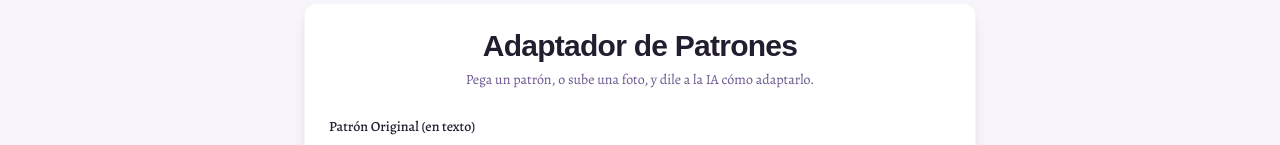
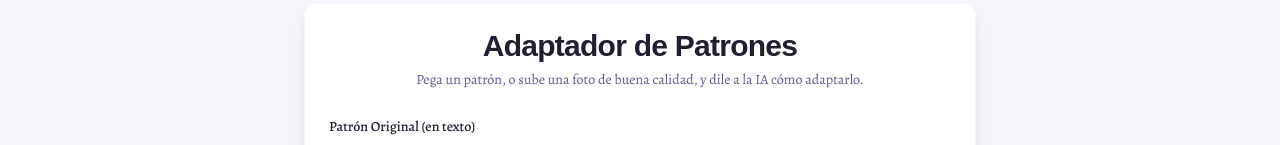
Before and after one commit to nievespitti/lanuevacrocheterIA, a Next.js app: page /asistente-ia in a window 1280 px wide. Both pictures are taken after a click on the tab "Adaptar Patrón". Shown: the part 353-498 px from the top of the page. Built offline with nearby package versions, Linux system fonts and the light colour scheme; no server answers; a web font is replaced by a local one; what @genkit-ai/googleai, genkit would draw is missing.

Commit message:
detalle imágenes + correo

```diff
--- a/src/components/crochet/AiPatternAdapter.tsx
+++ b/src/components/crochet/AiPatternAdapter.tsx
@@ -114,7 +114,8 @@ export function AiPatternAdapter() {
             Adaptador de Patrones
           </CardTitle>
           <CardDescription>
-            Pega un patrón, o sube una foto, y dile a la IA cómo adaptarlo.
+            Pega un patrón, o sube una foto de buena calidad, y dile a la IA
+            cómo adaptarlo.
           </CardDescription>
         </CardHeader>
         <CardContent>
@@ -162,7 +163,7 @@ export function AiPatternAdapter() {
               ) : (
                 <label
                   htmlFor="pattern-photo-input"
-                  className="flex flex-col items-center justify-center w-full h-32 border-2 border-border border-dashed rounded-lg cursor-pointer bg-card hover:bg-muted transition-colors"
+                  className="flex flex-col items-center justify-center w-full min-h-32 p-4 text-center border-2 border-border border-dashed rounded-lg cursor-pointer bg-card hover:bg-muted transition-colors"
                 >
                   <div className="flex flex-col items-center justify-center pt-5 pb-6">
                     <UploadCloud className="w-8 h-8 mb-4 text-muted-foreground" />
@@ -171,7 +172,11 @@ export function AiPatternAdapter() {
                       o arrastra una imagen
                     </p>
                     <p className="text-xs text-muted-foreground">
-                      PNG, JPG, etc.
+                      PNG, JPG, etc. (Máx 4MB)
+                    </p>
+                    <p className="text-xs text-muted-foreground mt-2 px-2 italic">
+                      Consejo: Para mejores resultados, usa una foto plana,
+                      nítida y bien iluminada.
                     </p>
                   </div>
                   <Input
--- a/src/components/layout/Footer.tsx
+++ b/src/components/layout/Footer.tsx
@@ -12,7 +12,7 @@ export function Footer() {
   return (
     <footer className="py-6 px-4 md:px-8 mt-auto border-t border-border/50 bg-card">
       <div className="container mx-auto text-center text-sm text-muted-foreground">
-        <p>&copy; {year} La CrocheterIA. Happy Hooking!</p>
+        <p>&copy; {year} La CrocheterIA. info@lacrocheteria.com</p>
       </div>
     </footer>
   );
```
